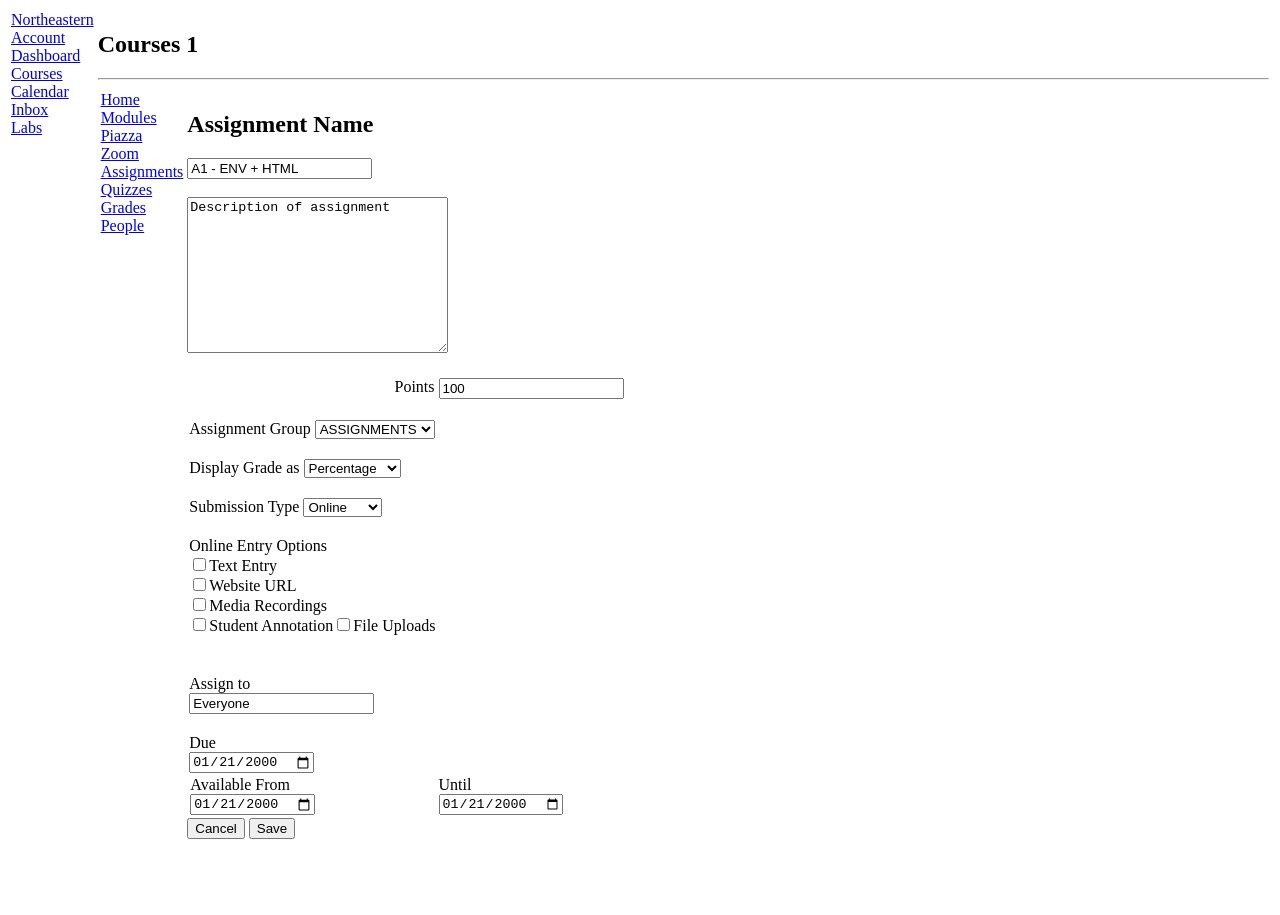
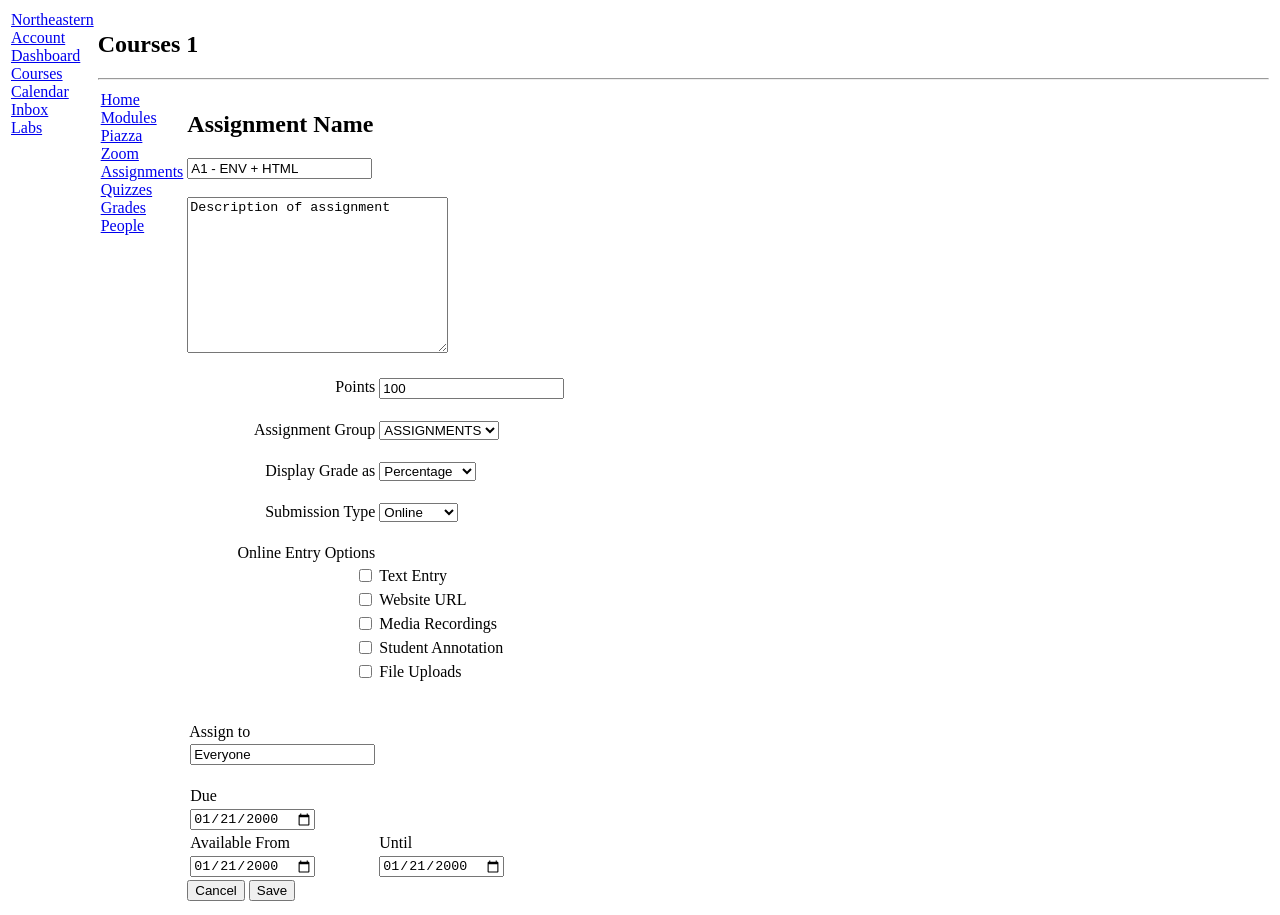
Before and after one commit to frankatank4526/kambaz-next-js, a Next.js app: page /courses/1/assignments/1 in a window 1280 px wide. Before the commit the page ends 853 px from the top, so only its background shows below. Built offline with nearby package versions, Linux system fonts and the light colour scheme.

Commit message:
fixed issues with assignment editor

```diff
--- a/app/(kambaz)/courses/[cid]/assignments/[aid]/page.tsx
+++ b/app/(kambaz)/courses/[cid]/assignments/[aid]/page.tsx
@@ -4,81 +4,87 @@ export default function AssignmentEditor() {
             <label htmlFor="wd-name"> <h2>Assignment Name </h2></label>
             <input id="wd-name" defaultValue="A1 - ENV + HTML" /><br /><br />
 
-            <textarea id="wd-description" cols={30} rows={10}>Description of assignment</textarea>
+            <textarea id="wd-description" cols={30} rows={10} >Description of assignment</textarea>
             <br /> <br/>
             <table>
+                <tbody>
                 <tr>
                     <td align="right" valign="top">
                         <label htmlFor="wd-points">Points</label>
                     </td>
                     <td>
-                        <input id="wd-points" defaultValue={100} />
+                        <input type="number" id="wd-points" defaultValue={100} />
                    <br/> <br/> </td>
                 </tr>
                 <tr>
-                    <label htmlFor="wd-select-assignment-type">Assignment Group </label>
+                    <td align = "right" valign = "top"><label htmlFor="wd-select-assignment-type">Assignment Group </label> </td>
+                    <td>
                     <select id="wd-select-assignment-type">
                         <option selected value="ASSIGNMENTS">ASSIGNMENTS</option>
                         <option value="QUIZZES">QUIZZES</option>
                         <option value="EXAMS"> EXAMS</option>
                         <option value="PROJECT">PROJECT</option>
-                    </select> <br/> <br/>
+                    </select>  <br/> <br/> </td>
                 </tr>
                 <tr>
-                    <label htmlFor="wd-select-display-type">Display Grade as </label>
+                    <td align = "right" valign = "top"><label htmlFor="wd-select-display-type">Display Grade as </label> </td>
+                    <td>
                     <select id="wd-select-display-type">
                         <option selected value="Percentage">Percentage</option>
                         <option value="Letter Grade">Letter Grade</option>
-                    </select> <br/> <br/>
+                    </select> <br/> <br/>  </td>
                 </tr>
                 <tr>
-                    <label htmlFor="wd-select-submission-type">Submission Type </label>
-                    <select id="wd-select-submission-type">
+                    <td align = "right" valign = "top">
+                    <label htmlFor="wd-select-submission-type">Submission Type </label> </td>
+                    <td><select id="wd-select-submission-type">
                         <option selected value="Online">Online</option>
                         <option value="In-person">In-person</option>
-                    </select> <br/> <br/>
+                    </select> <br/> <br/> </td>
 
                 </tr>
                 <tr>
-                    Online Entry Options <br/>
-                    <input type="checkbox" name="entry-options" id="entry-checkbox-text" />
-                    <label htmlFor="entry-checkbox-text">Text Entry</label><br />
+                    <td align = "right">Online Entry Options</td> </tr>
+                    <tr>
+                    <td align="right"><input type="checkbox" name="entry-options" id="entry-checkbox-text" /> </td>
+                    <td><label htmlFor="entry-checkbox-text">Text Entry</label></td></tr>
 
-                    <input type="checkbox" name="entry-options" id="entry-checkbox-url" />
-                    <label htmlFor="entry-checkbox-url">Website URL</label><br />
+                   <tr><td align="right"> <input type="checkbox" name="entry-options" id="entry-checkbox-url" /> </td>
+                    <td><label htmlFor="entry-checkbox-url">Website URL</label> </td></tr>
 
-                    <input type="checkbox" name="entry-options" id="entry-checkbox-media" />
-                    <label htmlFor="entry-checkbox-media">Media Recordings</label><br />
+                    <tr><td align = "right"><input type="checkbox" name="entry-options" id="entry-checkbox-media" /> </td>
+                    <td><label htmlFor="entry-checkbox-media">Media Recordings</label></td> </tr>
 
-                    <input type="checkbox" name="entry-options" id="entry-checkbox-annotation" />
-                    <label htmlFor="entry-checkbox-annotation">Student Annotation</label>
+                    <tr><td align="right"><input type="checkbox" name="entry-options" id="entry-checkbox-annotation" /> </td>
+                    <td><label htmlFor="entry-checkbox-annotation">Student Annotation</label> </td> </tr>
 
-                    <input type="checkbox" name="entry-options" id="entry-checkbox-file" />
-                    <label htmlFor="entry-checkbox-file">File Uploads</label>
+                   <tr><td align="right"> <input type="checkbox" name="entry-options" id="entry-checkbox-file" /> </td>
+                   <td> <label htmlFor="entry-checkbox-file">File Uploads</label> </td>
                 </tr> <br/> <br/>
                 <tr>
-                    Assign to <br/>
-                    <input id="entry-assign-to" defaultValue="Everyone" /><br /><br />
-                </tr>
+                    Assign to <br/> </tr>
+                  <tr> <td> <input id="entry-assign-to" defaultValue="Everyone" /><br /><br /> </td> </tr>
+
                 <tr>
-                    <label htmlFor="due-date">Due </label><br/>
-                    <input type="date"
+                   <td> <label htmlFor="due-date">Due </label><br/> </td> </tr>
+                   <tr> <td><input type="date"
                         defaultValue="2000-01-21"
-                        id="due-date" /><br />
+                        id="due-date" /><br /> </td>
                 </tr>
                 <tr>
                     <td>
-                    <label htmlFor="due-date">Available From </label><br/>
-                    <input type="date"
+                    <label htmlFor="due-date">Available From </label><br/> </td>
+                    <td> <label htmlFor="due-date">Until </label> <br/> </td> </tr>
+                    <tr><td><input type="date"
                         defaultValue="2000-01-21"
                         id="due-date" />
                         </td>
-                        <td> <label htmlFor="due-date">Until </label> <br/>
-                    <input type="date"
+
+                   <td> <input type="date"
                         defaultValue="2000-01-21"
                         id="due-date" /></td>
                 </tr>
-
+                </tbody>
 
             </table>
             <button>Cancel</button> <button> Save</button>
```
